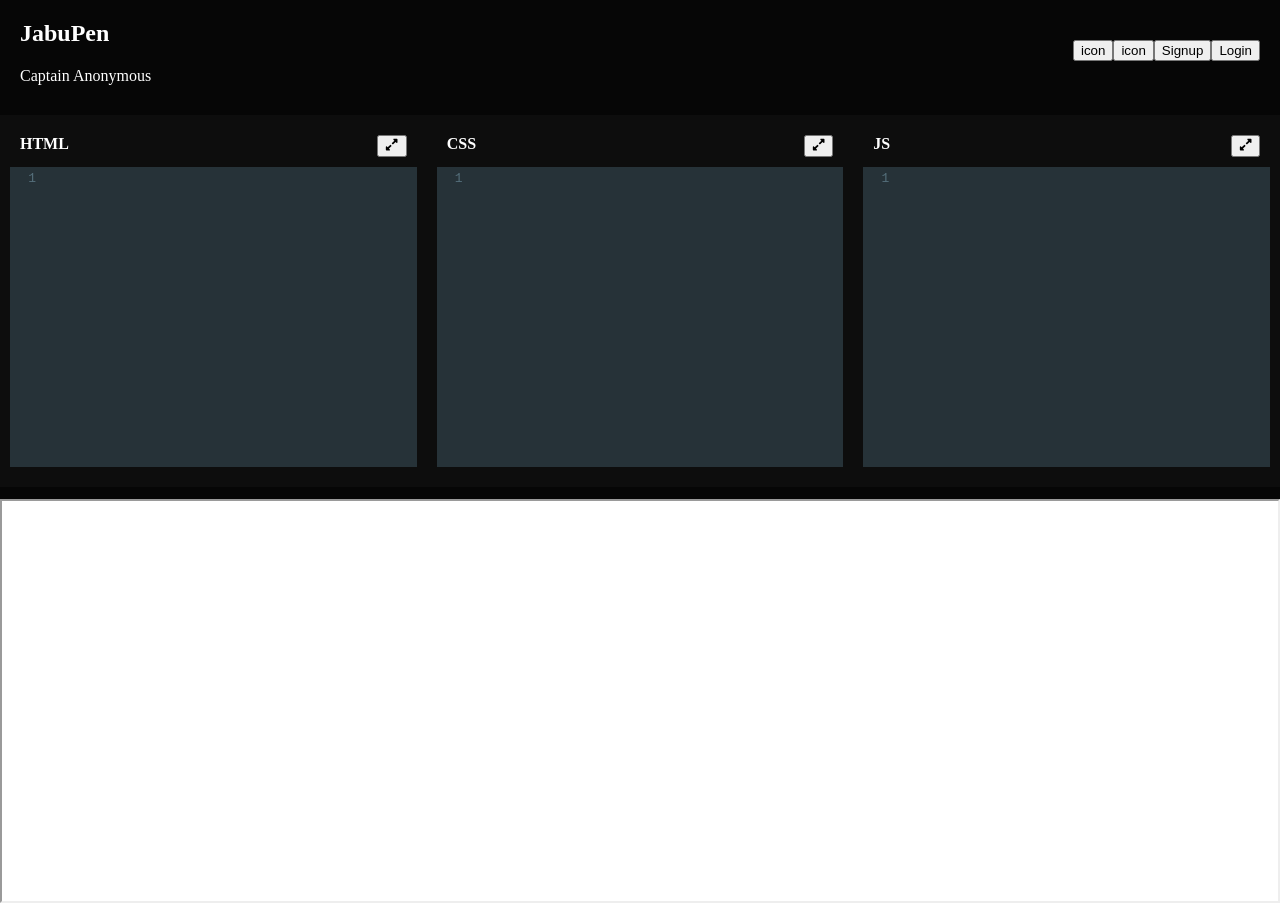
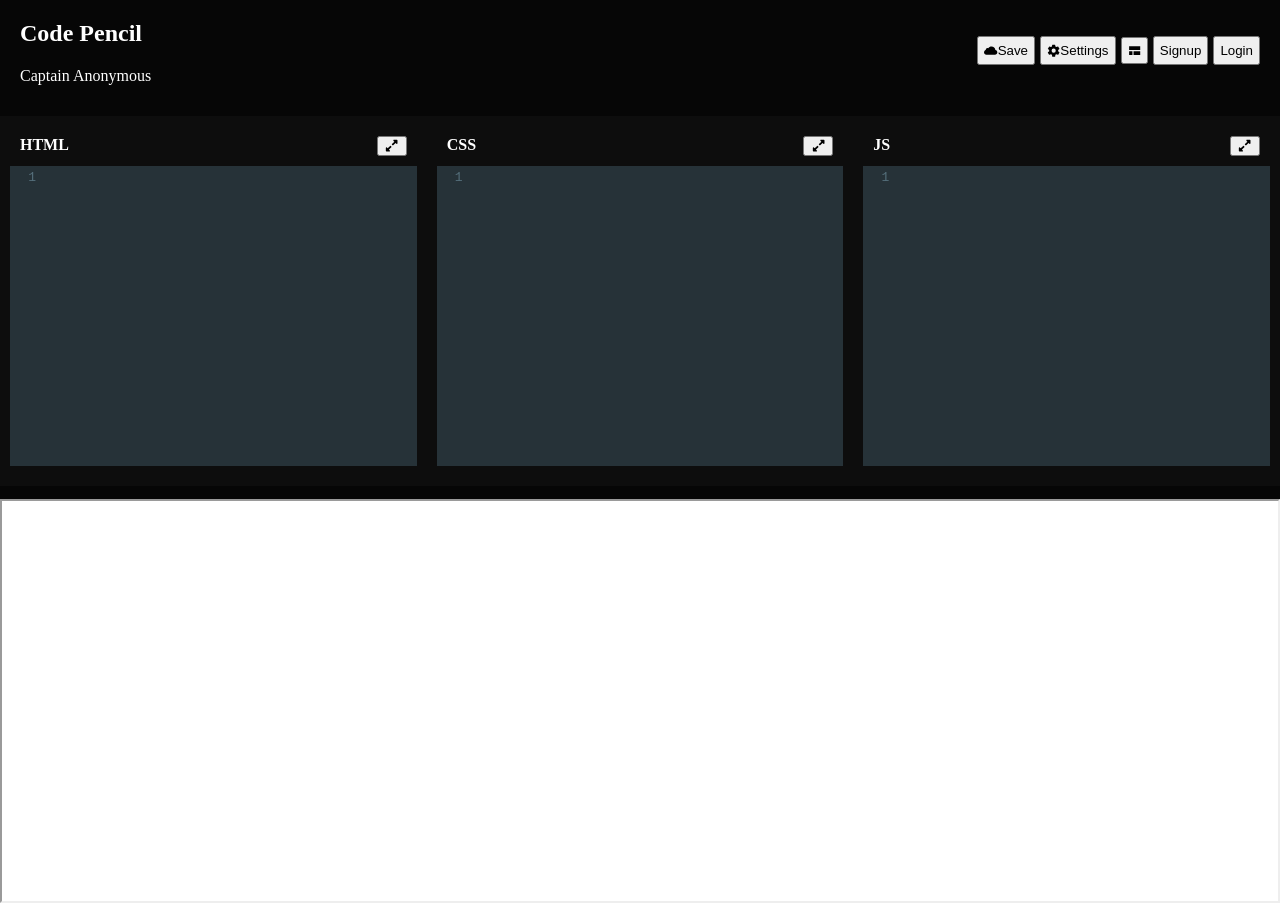
Before and after one commit to Marinkiet/CodePencil, a React app: page / in a window 1280 px wide. Built offline with nearby package versions, Linux system fonts and the light colour scheme.

Commit message:
final v1

```diff
--- a/src/components/App.js
+++ b/src/components/App.js
@@ -3,7 +3,10 @@ import Editor from './Editor';
 import useLocalStorage from './hooks/useLocalStorage';
 import { FaExpandAlt } from "react-icons/fa";
 import expandImageIcon from '../assets/expands.png'
-//  <button><FaBeer /></button>
+import { IoSettingsSharp } from "react-icons/io5";
+import { FaHeart } from "react-icons/fa";
+import { IoIosCloud } from "react-icons/io";
+import { MdViewComfy } from "react-icons/md";
 function App() {
 
   const [html, setHtml] = useLocalStorage('html', '');
@@ -27,14 +30,15 @@ function App() {
     <>
       <div className="header">
         <div>
-          <h2>JabuPen</h2>
+          <h2>Code Pencil</h2>
           <p>Captain Anonymous</p>
         </div>
-        <div>
-          <button>icon</button>
-          <button>icon</button>
-          <button>Signup</button>
-          <button>Login</button>
+        <div className='rightIcons'>
+          <button className='rightIconButton'> <IoIosCloud />Save</button>
+          <button className='rightIconButton'><IoSettingsSharp />Settings</button>
+          <button className='rightIconButton'> <MdViewComfy /></button>
+          <button className='rightIconButton'>Signup</button>
+          <button className='rightIconButton'>Login</button>
         </div>
       </div>
 
--- a/src/components/Editor.js
+++ b/src/components/Editor.js
@@ -26,7 +26,9 @@ function Editor(props) {
         <div className={`editorContainer ${open ? '': 'collapsed'}`}>
             <div className='editorHeader'>
                 {displayName}
-                <button onClick={()=>setOpen(prevOpen=>!prevOpen)}>
+                <button
+                className='expandButton'
+                onClick={()=>setOpen(prevOpen=>!prevOpen)}>
                     <FaExpandAlt />
                 </button>
             </div>
--- a/src/index.css
+++ b/src/index.css
@@ -12,11 +12,31 @@ body{
   padding-left: 20px;
   padding-right: 20px;
 }
+.rightIcons{
+  display: flex;
+  align-items: center;
+  gap: 5px;
+  justify-content: center;
+
+}
+.rightIconButton{
+  display: flex;
+  align-items: center;
+  justify-content: center;
+  padding: 5px;
+}
 .expandImage{
   height: 20px;
   width: 20px;
   object-fit: cover;
 
+}
+.expandButton{
+  display: flex;
+  align-items: center;
+  justify-content: center;
+  width: 30px;
+  height: 20px;
 }
 .topSection{
   background-color:#060606;
```
Also changed, not shown: 1 other file.
